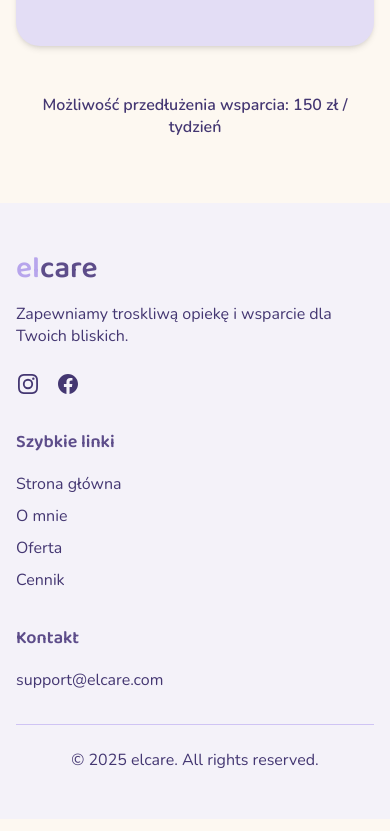
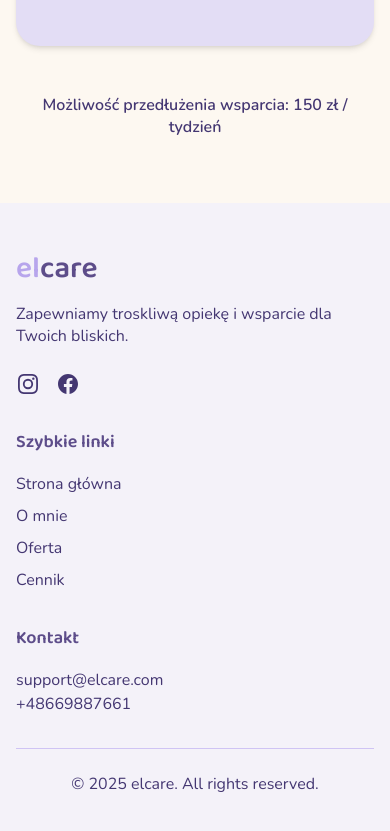
Before and after one commit to texxnic/elcare.pl, a Next.js app: page / in a window 390 px wide. Shown: the part 6453-7284 px from the top of the page. Built offline with nearby package versions, Linux system fonts and the light colour scheme.

Commit message:
add phone

```diff
--- a/src/components/Footer.tsx
+++ b/src/components/Footer.tsx
@@ -123,6 +123,7 @@ export default function Footer({
                 >
                   support@elcare.com
                 </a>
+                <li className="text-elcare-purple-600">+48669887661</li>
               </li>
             </ul>
           </div>
```
